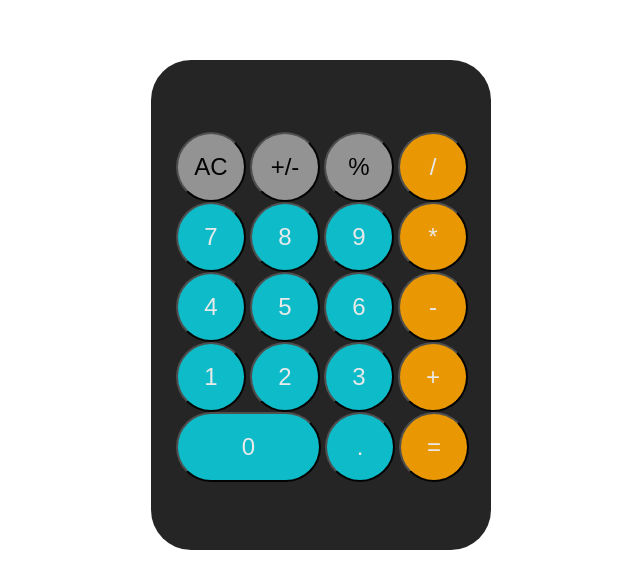
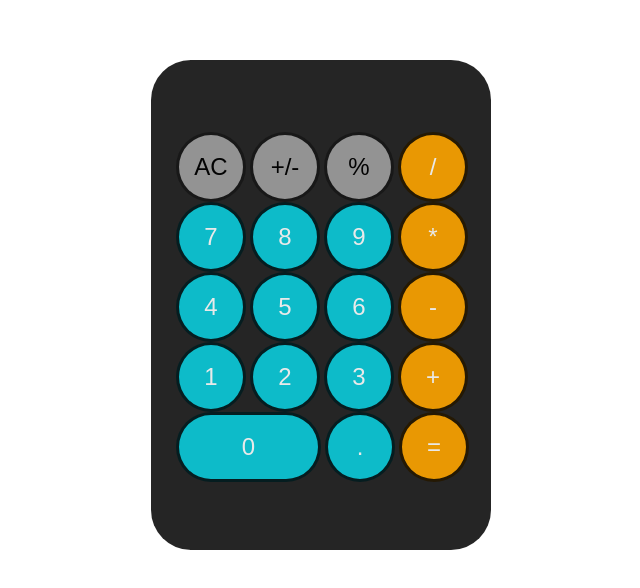
Before and after one commit to gitdenlev/ios-calculator, a plain HTML site: page index.html in a window 1280 px wide. Shown: the part 140-728 px from the top of the page, without its empty margins (319-959 px from the left). Drawn offline with Linux system fonts and the light colour scheme.

Commit message:
Update calculator

```diff
--- a/styles.css
+++ b/styles.css
@@ -33,12 +33,12 @@ button {
   width: 70px;
   height: 70px;
   border-radius: 100%;
+  border: solid rgba(0, 0, 0, 0.855);
   cursor: pointer;
   font-size: 24px;
   background-color: #0bccdb;
   opacity: 0.9;
   color: white;
-  position: relative;
 }
 
 button:hover {
```
